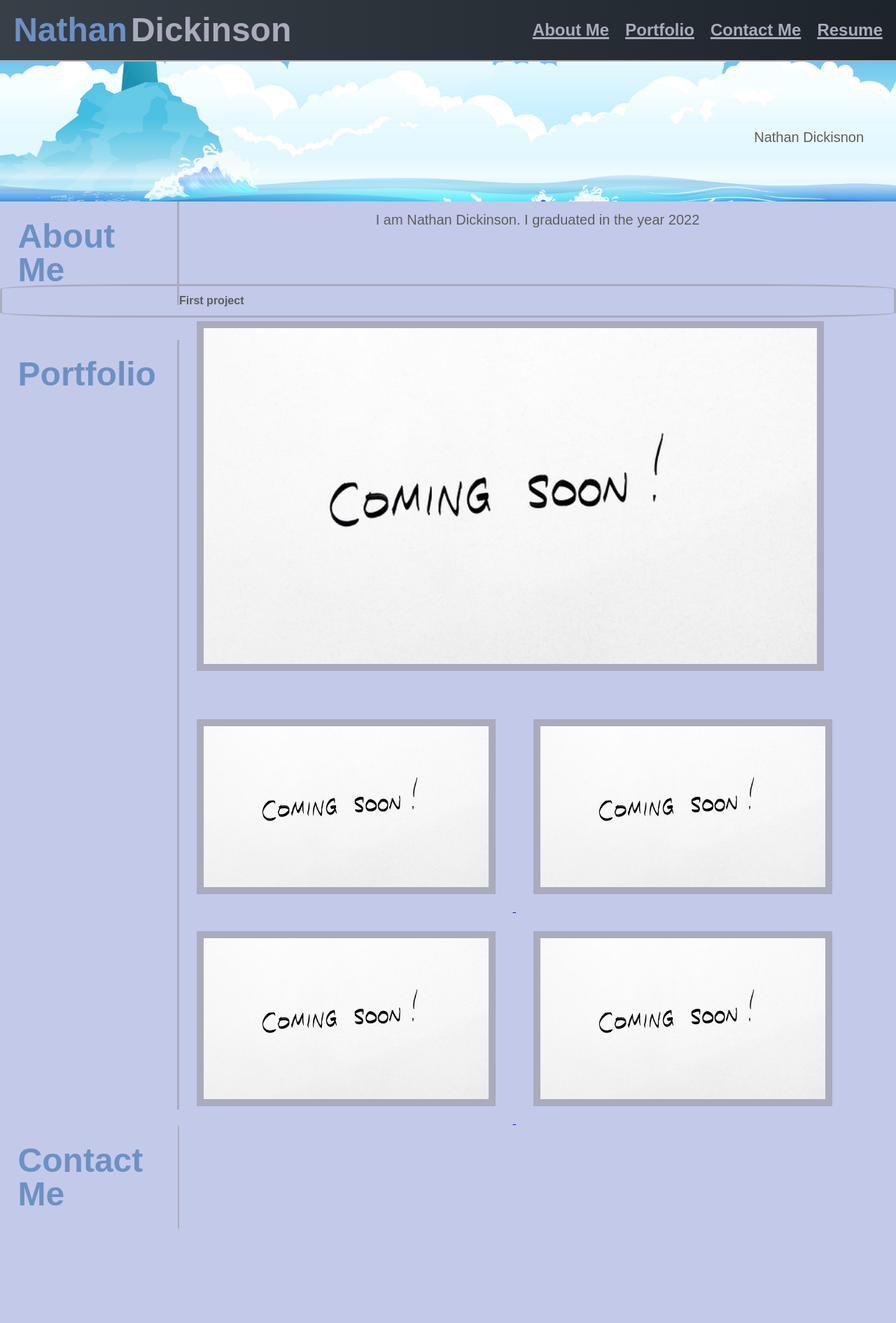
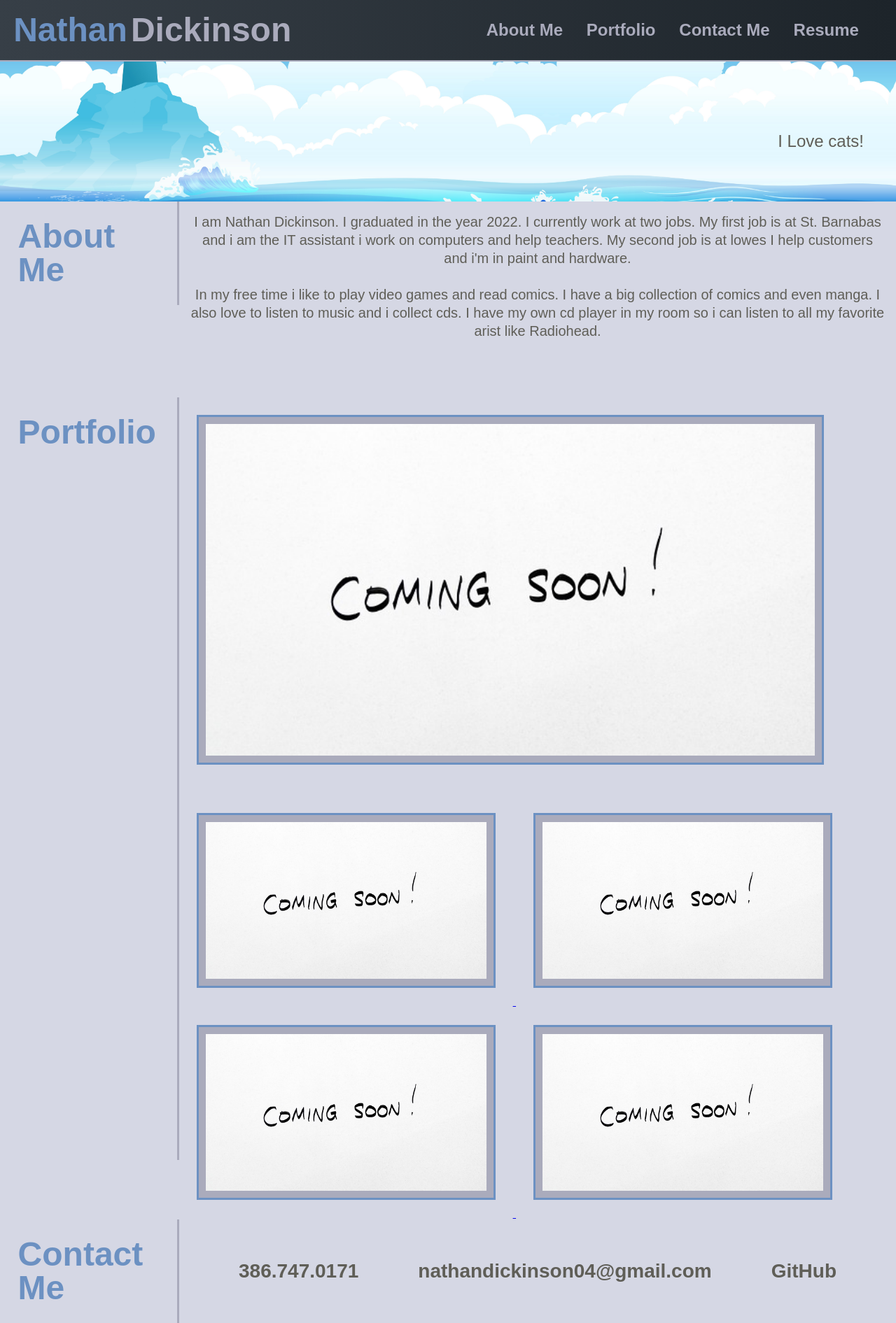
Before and after one commit to nathan26036/dickinson-portfolio, a plain HTML site: page 02-Challenge/index.html in a window 1280 px wide. Shown: the whole page at 70% size. Before the commit the page ends 1756 px from the top, so only its background shows below. Drawn offline with Linux system fonts and the light colour scheme.

Commit message:
Finished the media queries and added to the about me

```diff
--- a/02-Challenge/Assets/style.css
+++ b/02-Challenge/Assets/style.css
@@ -1,7 +1,10 @@
 
+* {
+  font-family:sans-serif;
+}
 :root {
   --header: #373F47;
-  --body: #C3C9E9;
+  --body: #d5d7e4;
   --text: #5f5e57;
   --heading: #6C91C2;
   --outline: #AAABBC;
@@ -31,15 +34,20 @@ h1::after {
 
 nav ul {
   display: flex;
-  justify-content: space-between;
-  min-width: 500px;
+  justify-content: space-evenly;
+  min-width: 600px;
   font-size: 150%;
 }
 
 nav a {
   color: var(--outline);
   font-weight: bold;
-  text-decoration: 3px underline;
+  text-decoration: none;
+}
+
+nav a:hover{
+  color: var(--heading);
+  font-size: 152%;
 }
 
 #hero {
@@ -53,12 +61,11 @@ nav a {
   position: absolute;
   top: 170px;
   right: 30px;
-
+  font-size: 150%;
 }
 body {
   background-color: var(--body);
   color: var(--text);
-
 }
 
 #about-me {
@@ -80,6 +87,8 @@ p {
   font-size: 20px;
   padding: 1.25%;
   margin-bottom: 50px;
+  text-align: center;
+  line-height: 1.3;
 }
 
 #portfolio {
@@ -89,7 +98,7 @@ p {
     float: left;
     border-right: 3px solid var(--outline);
     width: 20%;
-    height:1100px;
+    height:1090px;
     padding: 2%;
 }
 
@@ -107,6 +116,7 @@ section img {
   padding: 10px;
   background-color: var(--outline);
   margin: 25px;
+  border: 3px solid var(--heading);
 }
 
 #large-image {
@@ -118,32 +128,48 @@ section img:hover {
   background-color: var(--heading);
 }
 
- .card-header {
-    position: relative;
-    margin-bottom: -20px;
-    border: 3px solid var(--outline);
-    padding: 1%;
-    border-radius: 15%;
-}
-
 #contact-me {
     color: var(--heading);
     font-size: 300%;
     clear: both;
     float: left;
-    border-right: 2px solid var(--outline);
+    border-right: 3px solid var(--outline);
     width: 20%;
     padding: 2%;
 }
 
-@media screen and (max-width: 992px) {
+footer {
+  display: flex;
+  align-items: center;
+}
+
+footer ul {
+  display: flex;
+  justify-content: space-evenly;
+  min-width: 80%;
+  font-size: 175%;
+}
+footer a {
+  color: var(--text);
+  font-weight: bold;
+  text-decoration: none;
+}
+
+footer a:hover {
+  color: var(--heading);
+  font-size: 176%;
+}
+
+@media screen and (max-width: 1140px) {
   header {
     display: flex;
     flex-wrap: wrap;
     justify-content: center;
   }
+
   #about-me, #portfolio, #contact-me{
     text-align: center;
+    height: 100px;
     clear: none;
     float: none;
     border-right: none;
@@ -151,4 +177,37 @@ section img:hover {
     width: 100%;
   }
 
+  section img {
+    display: flex;
+    min-width: 90%;
+    margin: 5% ;
+  }
+
+  #large-image {
+    height: 250px;
+    margin-bottom: -10px;
+  }
+
+  footer {
+    height: 200px;
+    font-size: 80%;
+    display: flex;
+    flex-wrap: wrap;
+    justify-content: center;
+  }
+
+  footer a:hover {
+    font-size: 110%;
+  }
+
+  @media screen and (max-width: 576px) {
+   nav {
+    font-size: 70%;
+   }
+
+   footer ul {
+    font-size: 120%;
+
+   }
+  }
 }
--- a/02-Challenge/index.html
+++ b/02-Challenge/index.html
@@ -22,12 +22,12 @@
     </nav>
   </header>
 
-<figure id="hero"><p id="hero-card">Nathan Dickisnon</p></figure>
+<figure id="hero"><p id="hero-card">I Love cats!</p></figure>
 
   <main>
     <article>
       <h2 id="about-me">About Me</h2>
-      <p>I am Nathan Dickinson. I graduated in the year 2022</p>
+      <p>I am Nathan Dickinson. I graduated in the year 2022. I currently work at two jobs. My first job is at St. Barnabas and i am the IT assistant i work on computers and help teachers. My second job is at lowes I help customers and i'm in paint and hardware.<br><br>In my free time i like to play video games and read comics. I have a big collection of comics and even manga. I also love to listen to music and i collect cds. I have my own cd player in my room so i can listen to all my favorite arist like Radiohead.</p>
     </article>
     <br>
     <section>
@@ -35,7 +35,6 @@
       <ul class="border" class="grid">
         <il>
           <figure>
-            <h3 class="card-header">First project</h3>
            <a href="https://www.freepik.com/free-vector/neon-style-coming-soon-glowing-background-design_8562880.htm#query=coming%20soon&position=1&from_view=keyword&track=ais">
            <img id="large-image"src="../02-Challenge/Assets/Image/coming-soon-2579123_640.jpg" alt="Coming soon! sign">
           </a>
@@ -68,7 +67,11 @@
 
   <footer>
     <h2 id="contact-me">Contact Me</h2>
-
+    <ul>
+      <li><a href="tel:+13867470171">386.747.0171</a></li>
+      <li><a href="mailto:nathandickinson04@gmail.com">nathandickinson04@gmail.com</a></li>
+      <li><a href="https://github.com/nathan26036">GitHub</a></li>
+  </ul>
   </footer>
 
 </body>
```
